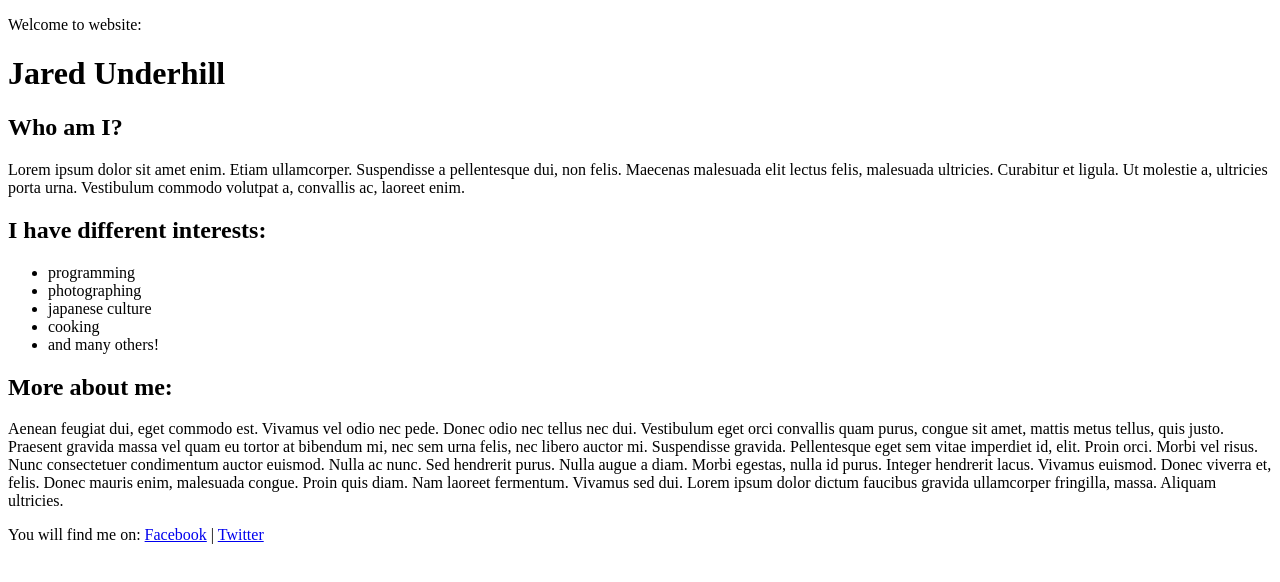
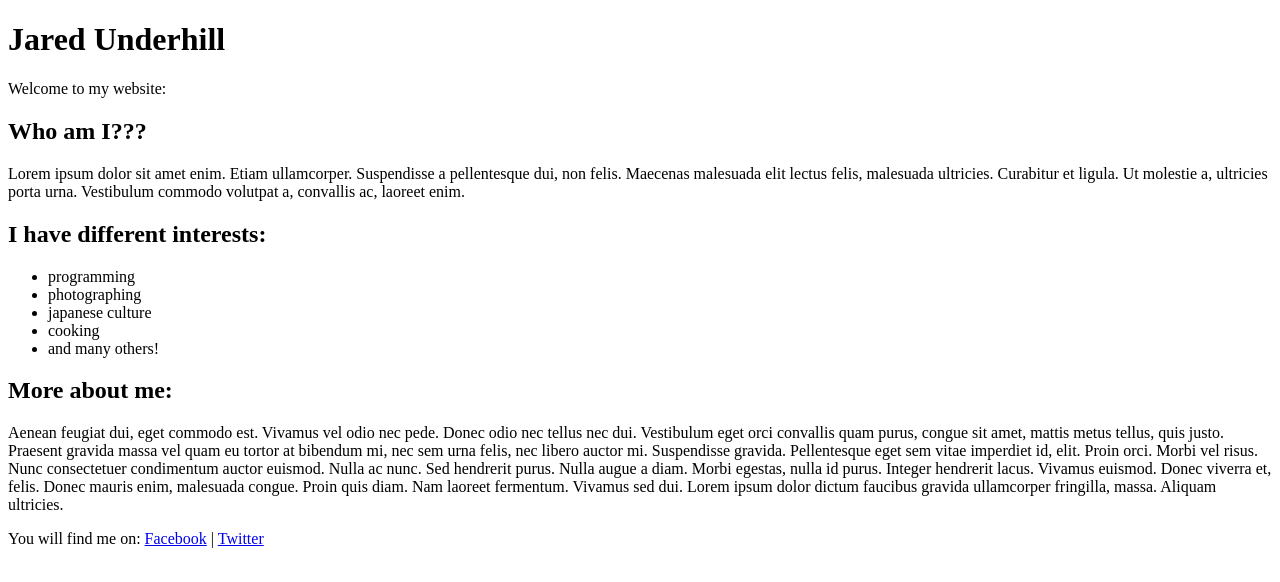
Before and after one commit to jarekpod/nauka-gita, a plain HTML site: page index.html in a window 1280 px wide. Drawn offline with nearby package versions, Linux system fonts and the light colour scheme; files that its build step writes are made by us from their sources.

Commit message:
Change title

```diff
--- a/index.html
+++ b/index.html
@@ -7,12 +7,12 @@
     </head>
     <body>
         <header>
-        	<p>Welcome to website:</p>
-        	<h1>Jared Underhill</hi>
+        	<h1>Jared Underhill</h1>
+        	<p>Welcome to my website:</p>
         </header>
         	<main class="container">
             <section class="about">
-            	<h2>Who am I?</h2>
+            	<h2>Who am I???</h2>
 				<p>Lorem ipsum dolor sit amet enim. Etiam ullamcorper. Suspendisse a pellentesque dui, non felis. Maecenas malesuada elit lectus felis, malesuada ultricies. Curabitur et ligula. Ut molestie a, ultricies porta urna. Vestibulum commodo volutpat a, convallis ac, laoreet enim.</p>
             	</section>
             	<section class="interests">
```
